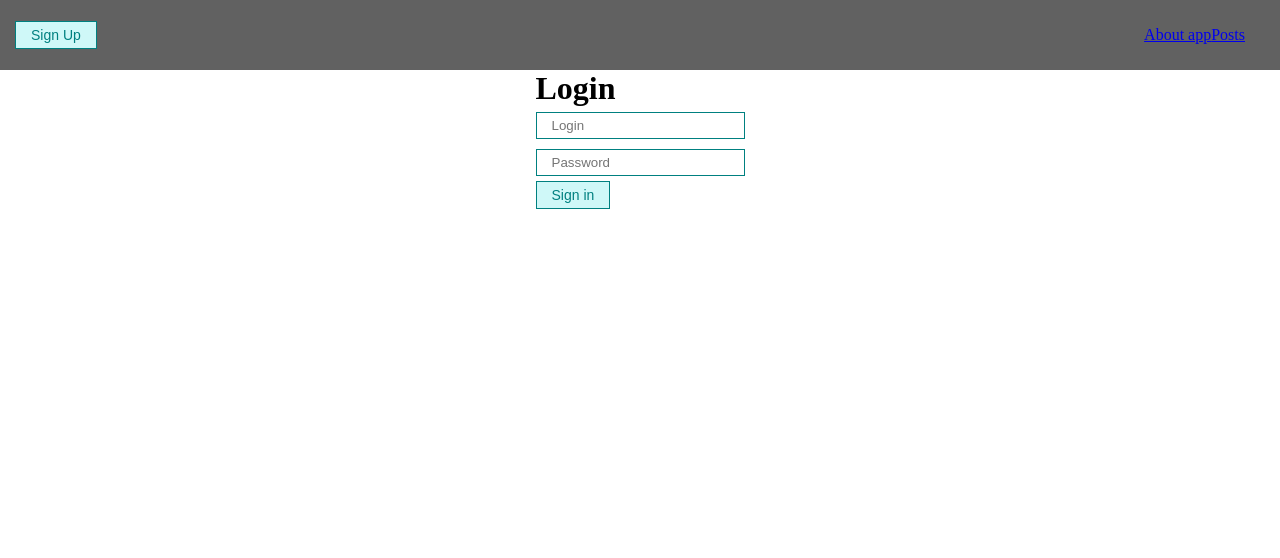
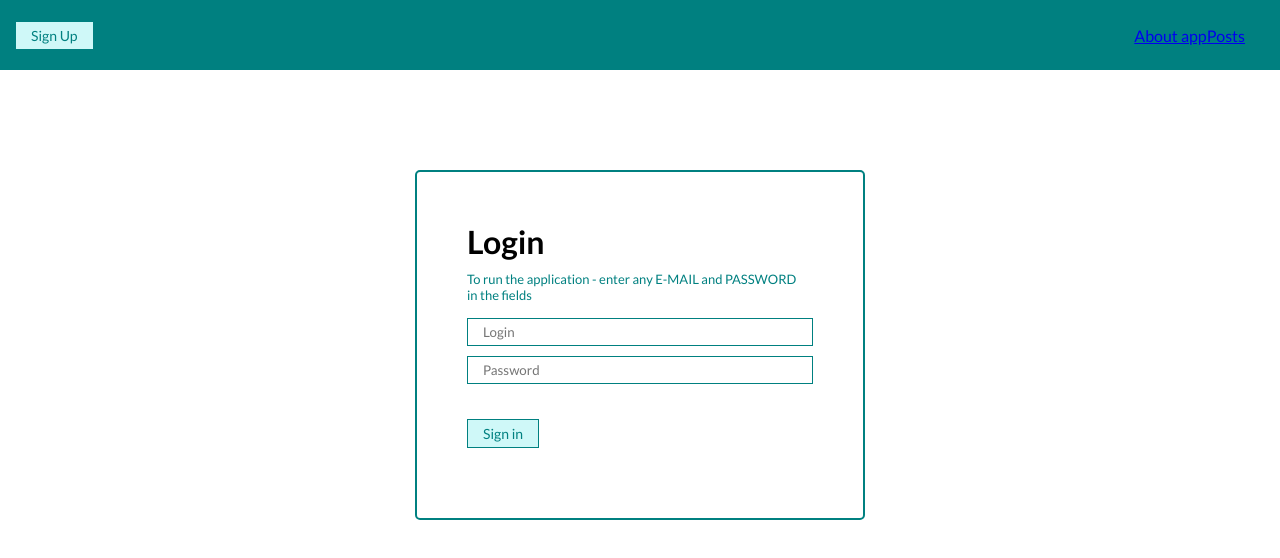
Before and after one commit to RamanSlinka/posts-app, a React (Create React App) app: page /login in a window 1280 px wide. Shown: the top 558 px of the page. Built offline with nearby package versions, Linux system fonts and the light colour scheme.

Commit message:
refactor  Login page : add formik (+ validation), + css

```diff
--- a/package.json
+++ b/package.json
@@ -7,6 +7,7 @@
     "@testing-library/react": "^11.1.0",
     "@testing-library/user-event": "^12.1.10",
     "axios": "^0.21.1",
+    "formik": "^2.2.9",
     "react": "^17.0.2",
     "react-dom": "^17.0.2",
     "react-router-dom": "^5.2.0",
--- a/src/components/pages/Login.jsx
+++ b/src/components/pages/Login.jsx
@@ -2,23 +2,67 @@ import React, {useContext} from 'react';
 import MyInput from "../UI/input/MyInput";
 import MyButton from "../UI/button/MyButton";
 import {AuthContext} from "../../context";
+import st from "./Login.module.css"
+import {useFormik} from "formik";
 
 const Login = () => {
 
     const {isAuth, setIsAuth} = useContext(AuthContext);
-    const login = event => {
-        event.preventDefault()
-        setIsAuth(true);
-        localStorage.setItem('auth' , 'true')
-    }
+
+
+    const formik = useFormik({
+        initialValues: {
+            email: '',
+            password: ''
+
+        },
+        validate: (values) => {
+            const errors = {};
+            if (!values.email) {
+                errors.email = 'Required';
+            } else if (!/^[A-Z0-9._%+-]+@[A-Z0-9.-]+\.[A-Z]{2,4}$/i.test(values.email)) {
+                errors.email = 'Invalid email address';
+            }
+            if (!values.password) {
+                errors.password = 'Required';
+            } else if (values.password.length < 6) {
+                errors.password = 'Password must be 6 characters or more'
+            }
+
+
+            return errors;
+        },
+        onSubmit: values => {
+        //  event.preventDefault()
+            setIsAuth(true);
+            localStorage.setItem('auth', 'true')
+            formik.resetForm();
+        },
+    })
+
 
     return (
-        <div>
-            <h1>Login</h1>
-            <form onSubmit={login}>
-                <MyInput type="text" placeholder="Login"/>
-                <MyInput type="password" placeholder="Password"/>
-                <MyButton >Sign in</MyButton>
+        <div className={st.login__wrapper}>
+            <h1 className={st.title}>Login</h1>
+            <div className={st.condition}>To run the application - enter any E-MAIL and PASSWORD in the fields</div>
+            <form onSubmit={formik.handleSubmit}>
+                <MyInput type="email"
+                         name="email"
+                         {...formik.getFieldProps('email')}
+                         placeholder="Login"/>
+                {formik.touched.email && formik.errors.email &&
+                <div style={{'color': 'red'}}>{formik.errors.email}</div>}
+
+                <MyInput type="password"
+                         name="password"
+                         {...formik.getFieldProps('password')}
+                         placeholder="Password"/>
+                {formik.touched.password && formik.errors.password &&
+                <div style={{'color': 'red'}}>{formik.errors.password}</div>}
+
+                <div className={st.btn}>
+                    <MyButton>Sign in</MyButton>
+                </div>
             </form>
         </div>
     );
--- /dev/null
+++ b/src/components/pages/Login.module.css
@@ -0,0 +1,25 @@
+.login__wrapper {
+
+    border: teal 2px solid;
+    border-radius: 5px;
+    width: 450px;
+    height: 350px;
+    margin-top: 100px;
+    padding: 50px;
+}
+
+.title {
+    margin-bottom: 10px;
+
+}
+
+.condition {
+    font-size: 13px;
+    color: teal;
+    padding: 0 10px  10px 0  ;
+
+}
+
+.btn {
+    margin-top: 30px;
+}
--- a/src/styles/App.css
+++ b/src/styles/App.css
@@ -1,7 +1,15 @@
+@import url('https://fonts.googleapis.com/css2?family=Lato:ital,wght@0,300;0,400;0,700;0,900;1,300;1,400;1,700&display=swap');
+
 * {
     margin: 0;
     padding: 0;
     box-sizing: border-box;
+    font-family: 'Lato', sans-serif;
+}
+
+:active, :hover, :focus {
+    outline: 0;
+    outline-offset: 0;
 }
 
 #root {
@@ -75,10 +83,12 @@
     display: flex;
     align-items: center;
     padding: 0 15px;
-    background: rgba(0, 0, 0, 0.62);
+    background: rgb(0, 128, 128);
+    text-decoration: none;
 }
 
 .navbar__links{
     margin-left: auto;
     padding: 20px;
+
 }
```
